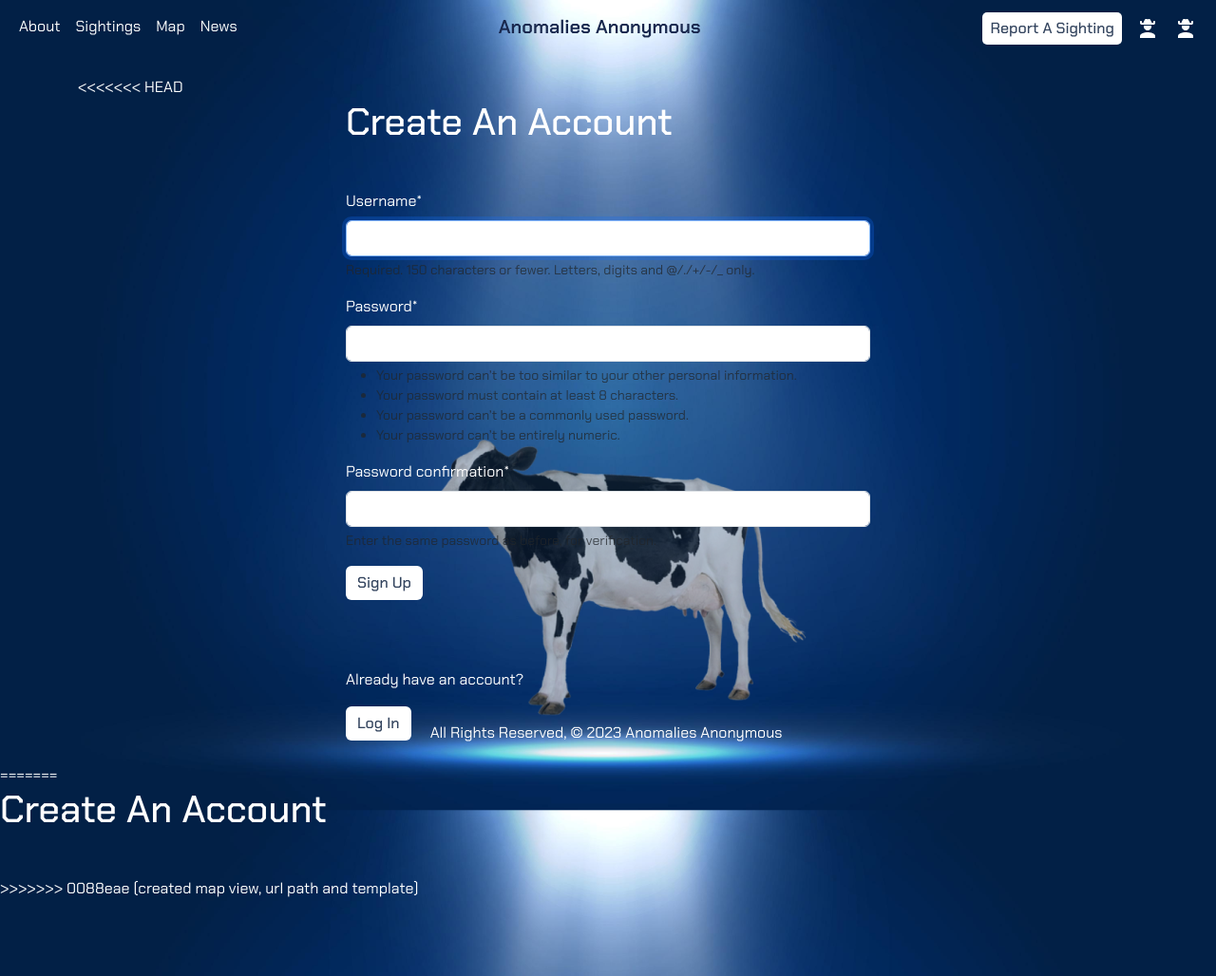
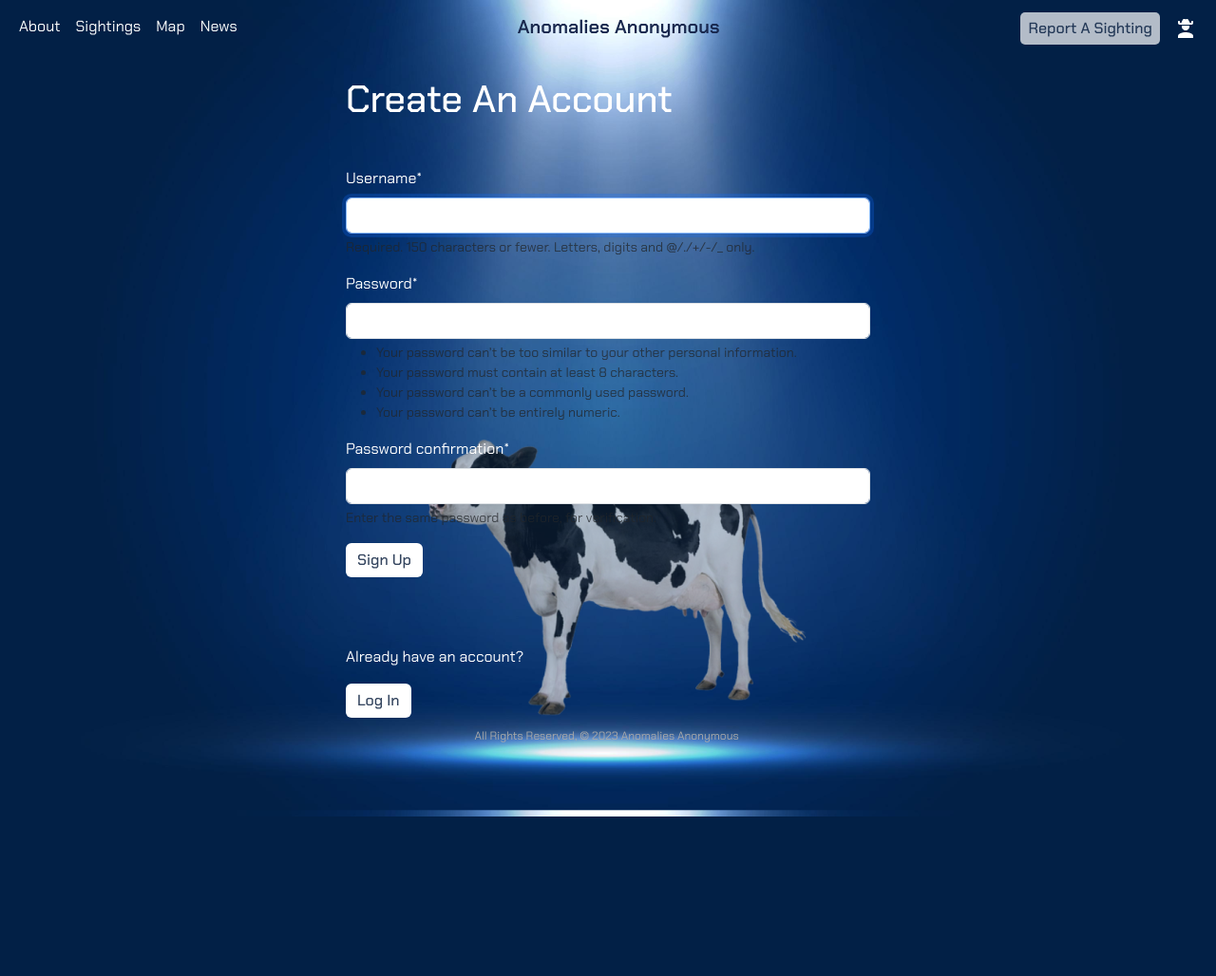
Before and after one commit to spbovarnick/anomalies-anonymous, a Django app: page /accounts/signup/ in a window 1280 px wide. Shown: the whole page at 95% size. After the commit the page ends 860 px from the top, so only its background shows below. Run offline with Django 4.2, Linux system fonts and the light colour scheme; some libraries are stand-ins or nearby versions.

Commit message:
finally back up and running

```diff
--- a/anomaliesanonymous/main_app/static/css/style.css
+++ b/anomaliesanonymous/main_app/static/css/style.css
@@ -23,18 +23,13 @@ body {
 
 .header-scrolled {
     backdrop-filter: blur(25px);
-<<<<<<< HEAD
-    background-color: rgb(54, 70, 110, .1);
-=======
     background-color: rgb(54, 70, 110, .4);
->>>>>>> 0088eae (created map view, url path and template)
-    transition: ease-in-out .3s;
+    transition: ease-in-out .5s;
 }
 
 a.nav-link {
     color: white;
     padding: 5px;
-<<<<<<< HEAD
 }
 
 button.btn {
@@ -47,8 +42,6 @@ a.btn {
 
 input.btn {
     font-weight: 500;
-=======
->>>>>>> 0088eae (created map view, url path and template)
 }
 
 .btn {
@@ -107,10 +100,7 @@ a.nav-link.button {
     font-weight: 500;
     border-radius: 5px;
     margin: 3px 7px 0 0;
-<<<<<<< HEAD
-=======
     opacity: .7;
->>>>>>> 0088eae (created map view, url path and template)
     transition: .4s;
 }
 
@@ -144,11 +134,11 @@ img#account-logo {
     opacity: 1;
 }
 
-<<<<<<< HEAD
 .cow:hover {
     transform: translateY(-100vh) rotate(45deg);
     animation: getBrighter 8s ease-in-out;
-=======
+}
+
 img#account-logo {
     padding-top: 3px;
 }
@@ -166,18 +156,6 @@ img#account-logo {
     display: none;
 }
 
-.cow {
-    position: absolute;
-    bottom: 30px;
-    z-index: -50;
-    transition: all 8s ease-in;
-}
-
-.cow:hover {
-    transform: translateY(-100vh) rotate(45deg);
->>>>>>> 0088eae (created map view, url path and template)
-}
-
 .grow {
     transition: all .4s ease-in-out;
 }
@@ -186,13 +164,10 @@ img#account-logo {
     transform: scale(1.05);
 }
 
-<<<<<<< HEAD
 .blue {
     color: rgb(120, 178, 236);
 }
 
-=======
->>>>>>> 0088eae (created map view, url path and template)
 #report-number {
     font-size: 2rem;
     font-weight: 700;
@@ -217,7 +192,6 @@ p.card-text.bold {
 footer {
     color: rgb(169, 169, 169);
     font-size: 12px;
-<<<<<<< HEAD
 }
 
 @keyframes getBrighter {
@@ -229,6 +203,4 @@ footer {
         filter: brightness(3);
         opacity: .75;
     }
-=======
->>>>>>> 0088eae (created map view, url path and template)
 }
--- a/anomaliesanonymous/main_app/templates/about.html
+++ b/anomaliesanonymous/main_app/templates/about.html
@@ -22,10 +22,4 @@
         </div>
     </div>
 </div>
-
-<div class="container d-flex justify-content-center">
-    <img class="cow" src="/static/assets/cow.png">
-</div>
-
-
 {% endblock %}
--- a/anomaliesanonymous/main_app/templates/base.html
+++ b/anomaliesanonymous/main_app/templates/base.html
@@ -29,7 +29,7 @@
               <a class="nav-link" href="{% url 'index' %}">Sightings</a>
             </li>
             <li class="nav-item">
-              <a class="nav-link" href="#">Map</a>
+              <a class="nav-link" href="{% url 'map' %}">Map</a>
             </li>
             <li class="nav-item">
               <a class="nav-link" href="#">News</a>
@@ -57,16 +57,6 @@
                   <a class="dropdown-item" href="{% url 'logout' %}">Log Out</a>
                 </div>
               </li>
-              <li class="nav-item dropdown">
-                <a class="nav-link dropdown-toggle" href="#" id="accountDropdown" role="button" data-toggle="dropdown" aria-haspopup="true" aria-expanded="false">
-                  <img id="account-logo" src="/static/assets/account-cowboy-hat.png">
-                </a>
-                <div class="dropdown-menu" aria-labelledby="accountDropdown">
-                  <a class="dropdown-item" href="{% url 'account' %}">My Account</a>
-                  <div class="dropdown-divider"></div>
-                  <a class="dropdown-item" href="{% url 'logout' %}">Log Out</a>
-                </div>
-              </li>
             {% else %}
               <li class="nav-item">
                 <a class="nav-link button" href="{% url 'login' %}">Report A Sighting</a>
@@ -80,16 +70,6 @@
                   <a class="dropdown-item" href="{% url 'signup' %}">Create Account</a>
                 </div>
               </li>
-              <li class="nav-item dropdown">
-                <a class="nav-link dropdown-toggle" href="#" id="accountDropdown" role="button" data-toggle="dropdown" aria-haspopup="true" aria-expanded="false">
-                  <img id="account-logo" src="/static/assets/account-cowboy-hat.png">
-                </a>
-                <div class="dropdown-menu" aria-labelledby="accountDropdown">
-                  <a class="dropdown-item" href="{% url 'account' %}">Sign In</a>
-                  <a class="dropdown-item" href="{% url 'signup' %}">Create Account</a>
-                </div>
-              </li>
-
             {% endif %}
           </ul>
         </div>
--- a/anomaliesanonymous/main_app/templates/registration/login.html
+++ b/anomaliesanonymous/main_app/templates/registration/login.html
@@ -4,7 +4,6 @@
 
 {% block content %}
 <div class="container">
-<<<<<<< HEAD
     <div class="justify-content-center">
       <div class="col-lg-10 col-md-12 col-sm-12 mb-4 px-4" style="margin: 0 auto; max-width: 600px;">
             <h1 class="mb-5">Log In</h1>
@@ -21,9 +20,6 @@
         </div>
     </div>
 </div>
-=======
-    <h1 class="mb-5">Log In</h1>
->>>>>>> 0088eae (created map view, url path and template)
 
 <div class="container d-flex justify-content-center">
     <img class="cow" src="/static/assets/cow.png">
--- a/anomaliesanonymous/main_app/templates/registration/signup.html
+++ b/anomaliesanonymous/main_app/templates/registration/signup.html
@@ -4,7 +4,6 @@
 
 {% block content %}
 <div class="container">
-<<<<<<< HEAD
     <div class="justify-content-center">
         <div class="col-lg-10 col-md-12 col-sm-12 mb-4 px-4" style="margin: 0 auto; max-width: 600px;">
             <h1 class="mb-5">Create An Account</h1>
@@ -19,9 +18,6 @@
         </div>
     </div>
 </div>
-=======
-    <h1 class="mb-5">Create An Account</h1>
->>>>>>> 0088eae (created map view, url path and template)
 
 <div class="container d-flex justify-content-center">
     <img class="cow" src="/static/assets/cow.png">
--- a/anomaliesanonymous/main_app/templates/sightings/map.html
+++ b/anomaliesanonymous/main_app/templates/sightings/map.html
@@ -1,8 +1,10 @@
 {% extends 'base.html' %}
+
+
 {% block content %}
-
 <div class="container">
     <h1>Heat Map</h1>
+
+    {{ base_map|safe  }}
 </div>
-
 {% endblock %}
--- a/anomaliesanonymous/main_app/views.py
+++ b/anomaliesanonymous/main_app/views.py
@@ -2,6 +2,9 @@
 import os
 import uuid
 import boto3
+import folium
+import geocoder
+from folium import plugins
 
 # Django modules
 from django.core.paginator import Paginator
@@ -177,21 +180,47 @@ def signup(request):
     return render(request, 'registration/signup.html', context)
 
 
-# SEARCH VIEWS
+# MAP VIEW
+# -------------------------------------------------
+def map(request):
+    user_loc = geocoder.ip('me').latlng
+    sightings = Sighting.objects.all()
+    sightings_list = Sighting.objects.values_list('latitude', 'longitude')
+    base_map = folium.Map(location=user_loc, tiles='CartoDB Dark_Matter', zoom_start=7)
+    marker_list = []
+    for sighting in sightings:
+        marker_list.append([sighting.latitude.__float__(), sighting.longitude.__float__(), sighting.id])
+    callback = ('function (row) {'
+                'var marker = L.marker(new L.LatLng(row[0], row[1]), {color: "red"});'
+                'var icon = L.AwesomeMarkers.icon({'
+                "icon: 'bullseye',"
+                "iconColor: 'white',"
+                "markerColor: 'cadetblue',"
+                "prefix: 'fa',"
+                    '});'
+                'marker.setIcon(icon);'
+                "var popup = L.popup({maxWidth: '300'});"
+                "popup.setContent(`Report #${row[2]}`);"
+                "marker.bindPopup(popup);"
+                'return marker};')
+    plugins.HeatMap(sightings_list).add_to(base_map)
+    folium.plugins.FastMarkerCluster(marker_list, callback=callback).add_to(base_map)
+    base_map = base_map._repr_html_()
+    return render(request, 'sightings/map.html', {
+        'base_map': base_map
+    })
+
+
+# MAP VIEW
 # -------------------------------------------------
 def sightings_search(request):
     query = request.GET.get('q', '')
-    sightings = None # Empty queryset as default
+    # Empty querysets as default
+    sightings = None
     if query:
-        sightings = Sighting.objects.filter(Q(city__icontains=query) | Q(state__icontains=query)).order_by('-datetime')
+        sightings = Sighting.objects.filter(Q(city__icontains=query) | Q(state__icontains=query) | Q(id__icontains=query) | Q(description__icontains=query) | Q(datetime__icontains=query)).order_by('-datetime')
+        # If we want usernames to be searchable, uncomment next line
+        # sightings = User.objects.filter(Q(username__icontains=query))
     else:
         sightings = Sighting.objects.none() # Empty queryset as default
-    return render(request, 'sightings/search.html', {
-        'sightings': sightings,
-        'query': query
-    })
-
-# MAP VIEW
-# -------------------------------------------------
-def map(request):
-    return render(request, 'sightings/map.html')
+    return render(request, 'sightings/search.html', {'sightings': sightings, 'query': query})
```
Also changed, not shown: anomaliesanonymous/main_app/templates/main_app/sighting_confirm_delete.html (+3 -4 lines), anomaliesanonymous/main_app/templates/sightings/account.html (+0 -15 lines), anomaliesanonymous/main_app/templates/sightings/index.html (+4 -8 lines), anomaliesanonymous/main_app/templates/sightings/sightings_create.html (+6 -17 lines), anomaliesanonymous/main_app/static/assets/account-circle.png (deleted).
